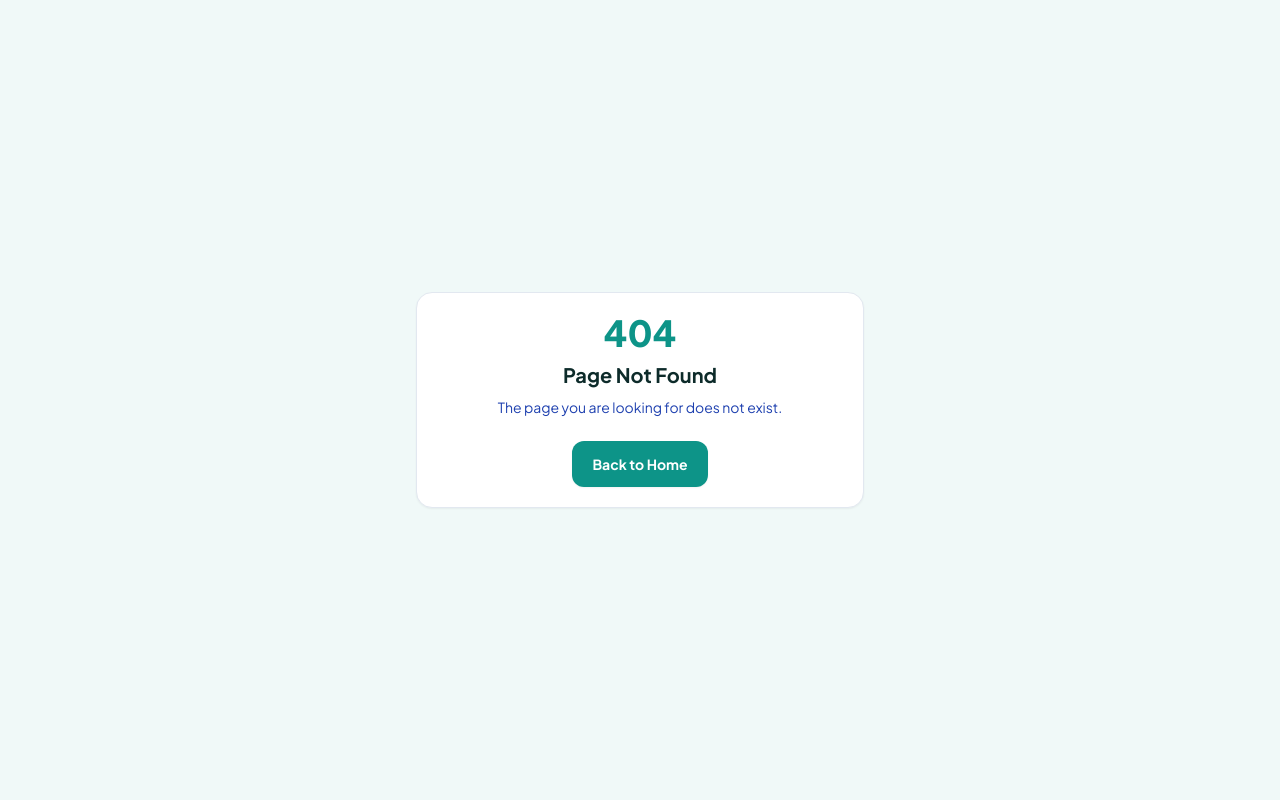
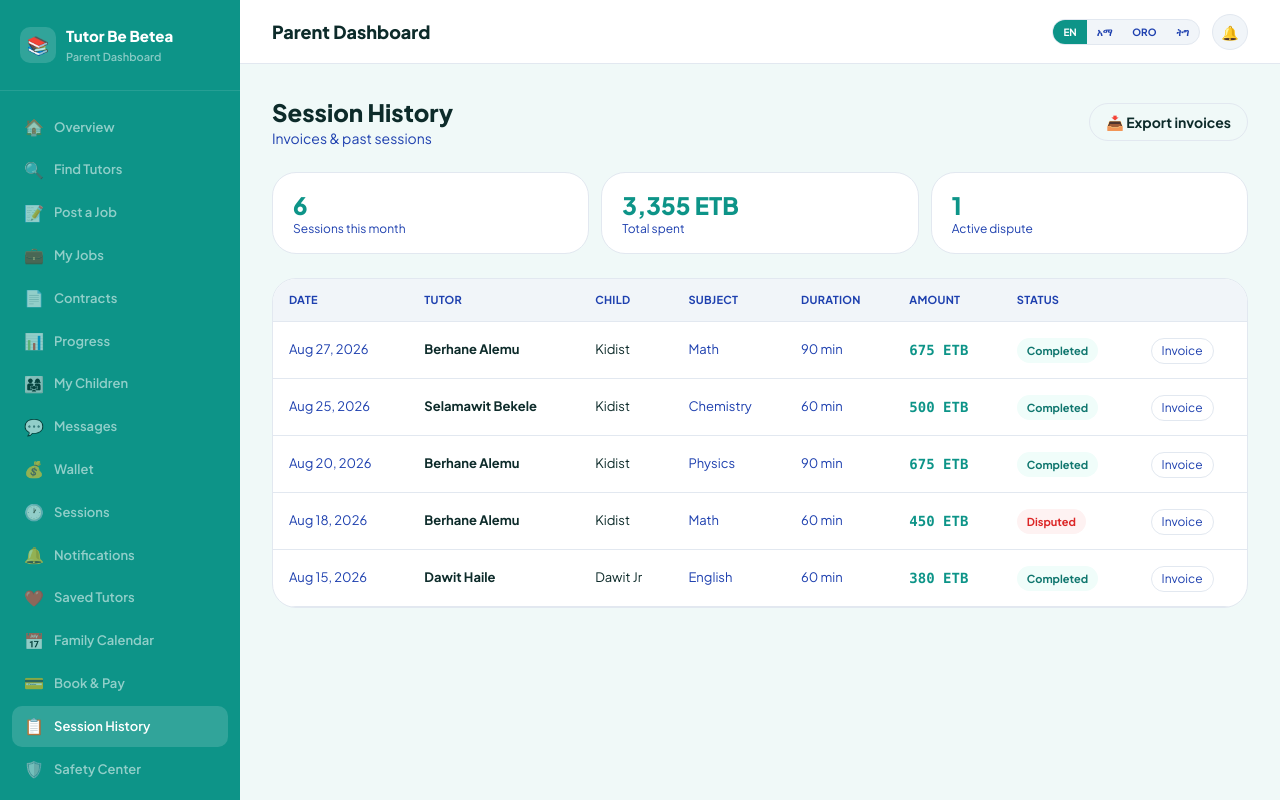
Before and after one commit to Zeordi/tutor-be-betea, a Next.js app in the folder apps/web/: page /parent/history in a window 1280 px wide. Before the commit this address had no page. Shown: the top 800 px of the page. Built offline with nearby package versions, Linux system fonts and the light colour scheme; sample sign-in values are in the browser's storage.

Commit message:
Create history/page.tsx

```diff
--- /dev/null
+++ b/apps/web/app/parent/history/page.tsx
@@ -0,0 +1,100 @@
+"use client";
+
+const SESSIONS = [
+  { date: "Aug 27, 2026", tutor: "Berhane Alemu", child: "Kidist", subject: "Math", duration: "90 min", amount: 675, status: "completed" },
+  { date: "Aug 25, 2026", tutor: "Selamawit Bekele", child: "Kidist", subject: "Chemistry", duration: "60 min", amount: 500, status: "completed" },
+  { date: "Aug 20, 2026", tutor: "Berhane Alemu", child: "Kidist", subject: "Physics", duration: "90 min", amount: 675, status: "completed" },
+  { date: "Aug 18, 2026", tutor: "Berhane Alemu", child: "Kidist", subject: "Math", duration: "60 min", amount: 450, status: "disputed" },
+  { date: "Aug 15, 2026", tutor: "Dawit Haile", child: "Dawit Jr", subject: "English", duration: "60 min", amount: 380, status: "completed" },
+];
+
+function statusClass(s: string) {
+  if (s === "completed") return "bg-teal-50 text-teal-700 dark:bg-teal-950/40 dark:text-teal-300";
+  if (s === "disputed") return "bg-red-50 text-red-600 dark:bg-red-950/40";
+  return "bg-amber-50 text-amber-700";
+}
+
+export default function SessionHistoryPage() {
+  return (
+    <div>
+      <div className="mb-6 flex flex-col gap-4 sm:flex-row sm:items-center sm:justify-between">
+        <div>
+          <h1 className="text-2xl font-black text-[var(--foreground)]">Session History</h1>
+          <p className="text-sm text-[var(--secondary)]">Invoices & past sessions</p>
+        </div>
+        <button
+          type="button"
+          className="rounded-xl border border-[var(--border)] px-4 py-2 text-sm font-bold text-[var(--foreground)]"
+        >
+          📥 Export invoices
+        </button>
+      </div>
+
+      <div className="mb-6 grid gap-3 sm:grid-cols-3">
+        {[
+          ["6", "Sessions this month"],
+          ["3,355 ETB", "Total spent"],
+          ["1", "Active dispute"],
+        ].map(([v, l]) => (
+          <div
+            key={l}
+            className="rounded-2xl border border-[var(--border)] bg-[var(--card)] px-5 py-4"
+          >
+            <p className="text-2xl font-black text-[var(--primary)]">{v}</p>
+            <p className="text-xs text-[var(--secondary)]">{l}</p>
+          </div>
+        ))}
+      </div>
+
+      <div className="overflow-x-auto rounded-2xl border border-[var(--border)] bg-[var(--card)]">
+        <table className="w-full min-w-[720px] border-collapse text-left">
+          <thead>
+            <tr className="border-b border-[var(--border)] bg-[var(--muted)]">
+              {["Date", "Tutor", "Child", "Subject", "Duration", "Amount", "Status", ""].map(
+                (h) => (
+                  <th
+                    key={h}
+                    className="px-4 py-3 text-[11px] font-bold uppercase tracking-wide text-[var(--secondary)]"
+                  >
+                    {h}
+                  </th>
+                )
+              )}
+            </tr>
+          </thead>
+          <tbody>
+            {SESSIONS.map((s, i) => (
+              <tr key={i} className="border-b border-[var(--border)]">
+                <td className="px-4 py-3.5 text-[13px] text-[var(--secondary)]">{s.date}</td>
+                <td className="px-4 py-3.5 text-[13px] font-bold text-[var(--foreground)]">
+                  {s.tutor}
+                </td>
+                <td className="px-4 py-3.5 text-[13px]">{s.child}</td>
+                <td className="px-4 py-3.5 text-[13px] text-[var(--secondary)]">{s.subject}</td>
+                <td className="px-4 py-3.5 text-[13px] text-[var(--secondary)]">{s.duration}</td>
+                <td className="px-4 py-3.5 font-mono text-sm font-extrabold text-[var(--primary)]">
+                  {s.amount.toLocaleString()} ETB
+                </td>
+                <td className="px-4 py-3.5">
+                  <span
+                    className={`inline-block rounded-full px-2.5 py-1 text-[11px] font-bold capitalize ${statusClass(s.status)}`}
+                  >
+                    {s.status}
+                  </span>
+                </td>
+                <td className="px-4 py-3.5">
+                  <button
+                    type="button"
+                    className="rounded-lg border border-[var(--border)] px-2.5 py-1 text-xs text-[var(--secondary)]"
+                  >
+                    Invoice
+                  </button>
+                </td>
+              </tr>
+            ))}
+          </tbody>
+        </table>
+      </div>
+    </div>
+  );
+}
```
